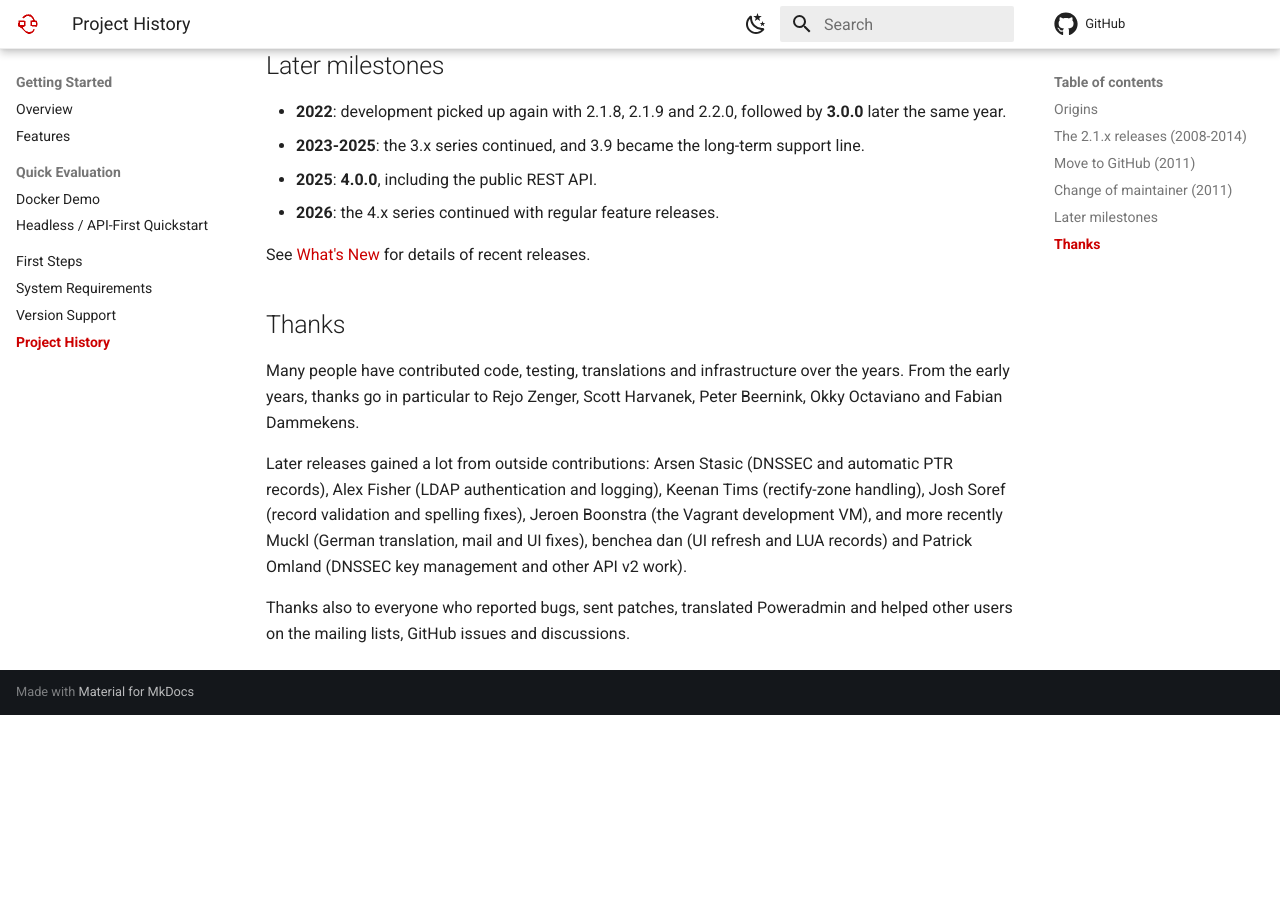
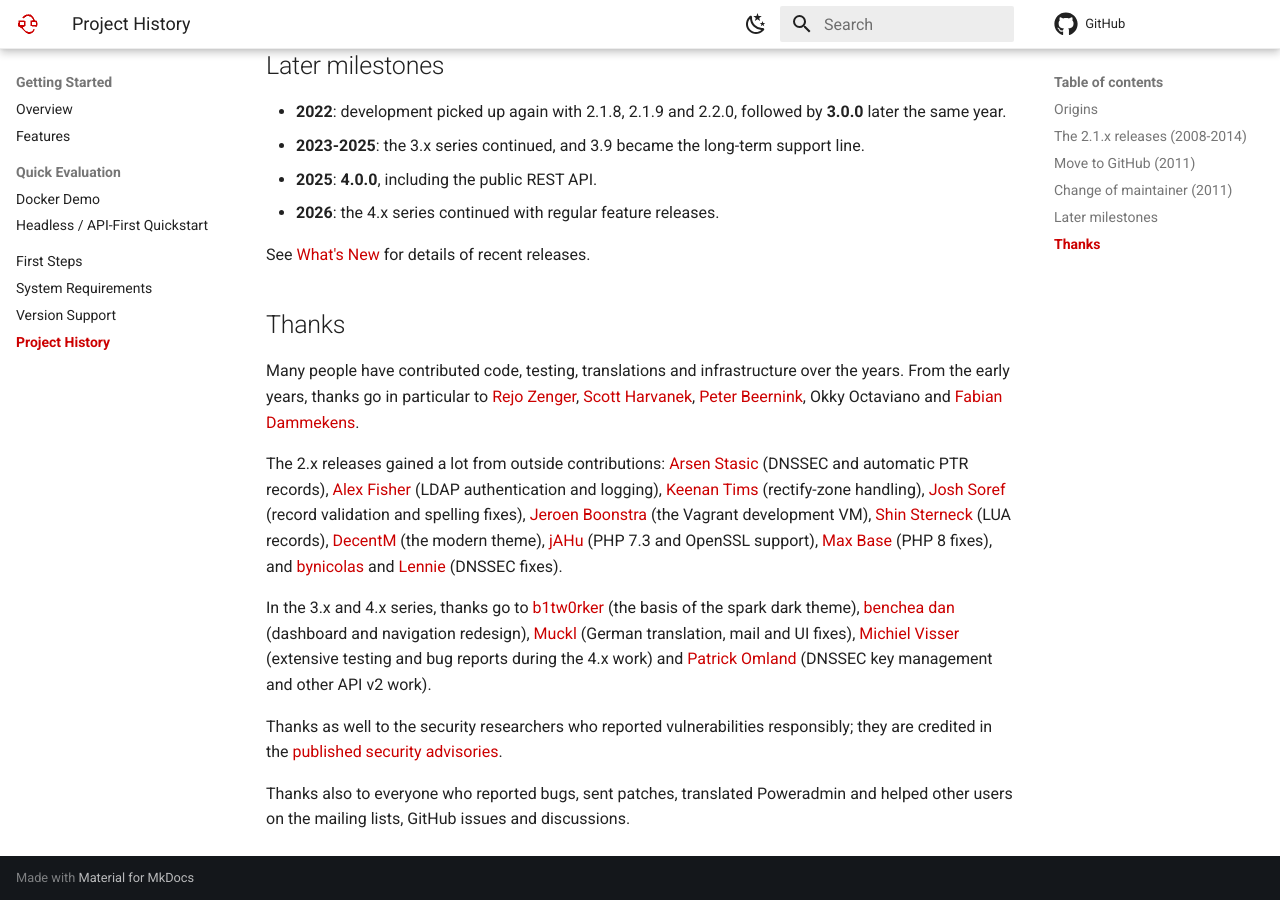
Before and after one commit to poweradmin/poweradmin-docs, an MkDocs documentation site: the page built from docs/getting-started/history.md, in a window 1280 px wide and 900 px high, scrolled down 1129 px. Built offline with MkDocs 1.6.1 and Material for MkDocs 9.7.7, drawn with Linux system fonts in a browser that asks for light colours; comment, search, counter and statistics services are not loaded; before the commit the page ends 1844 px from its top, so only the background shows below that.

Commit message:
docs(history): link contributor profiles and credit 2.x, 3.x and security contributors

```diff
--- a/docs/getting-started/history.md
+++ b/docs/getting-started/history.md
@@ -33,8 +33,12 @@ See [What's New](../whats-new/index.md) for details of recent releases.
 
 ## Thanks
 
-Many people have contributed code, testing, translations and infrastructure over the years. From the early years, thanks go in particular to Rejo Zenger, Scott Harvanek, Peter Beernink, Okky Octaviano and Fabian Dammekens.
+Many people have contributed code, testing, translations and infrastructure over the years. From the early years, thanks go in particular to [Rejo Zenger](https://github.com/rejozenger), [Scott Harvanek](https://github.com/mgob), [Peter Beernink](https://github.com/pbeernink), Okky Octaviano and [Fabian Dammekens](https://github.com/fdammeke).
 
-Later releases gained a lot from outside contributions: Arsen Stasic (DNSSEC and automatic PTR records), Alex Fisher (LDAP authentication and logging), Keenan Tims (rectify-zone handling), Josh Soref (record validation and spelling fixes), Jeroen Boonstra (the Vagrant development VM), and more recently Muckl (German translation, mail and UI fixes), benchea dan (UI refresh and LUA records) and Patrick Omland (DNSSEC key management and other API v2 work).
+The 2.x releases gained a lot from outside contributions: [Arsen Stasic](https://github.com/stasic) (DNSSEC and automatic PTR records), [Alex Fisher](https://github.com/alexjfisher) (LDAP authentication and logging), [Keenan Tims](https://github.com/ktims) (rectify-zone handling), [Josh Soref](https://github.com/jsoref) (record validation and spelling fixes), [Jeroen Boonstra](https://github.com/JeroenBo) (the Vagrant development VM), [Shin Sterneck](https://github.com/shinsterneck) (LUA records), [DecentM](https://github.com/DecentM) (the modern theme), [jAHu](https://github.com/j4Hu) (PHP 7.3 and OpenSSL support), [Max Base](https://github.com/BaseMax) (PHP 8 fixes), and [bynicolas](https://github.com/bynicolas) and [Lennie](https://github.com/Lennie) (DNSSEC fixes).
+
+In the 3.x and 4.x series, thanks go to [b1tw0rker](https://github.com/b1tw0rker) (the basis of the spark dark theme), [benchea dan](https://github.com/bnchdan) (dashboard and navigation redesign), [Muckl](https://github.com/muckl) (German translation, mail and UI fixes), [Michiel Visser](https://github.com/michielvisser) (extensive testing and bug reports during the 4.x work) and [Patrick Omland](https://github.com/pomland-94) (DNSSEC key management and other API v2 work).
+
+Thanks as well to the security researchers who reported vulnerabilities responsibly; they are credited in the [published security advisories](https://github.com/poweradmin/poweradmin/security/advisories).
 
 Thanks also to everyone who reported bugs, sent patches, translated Poweradmin and helped other users on the mailing lists, GitHub issues and discussions.
```
